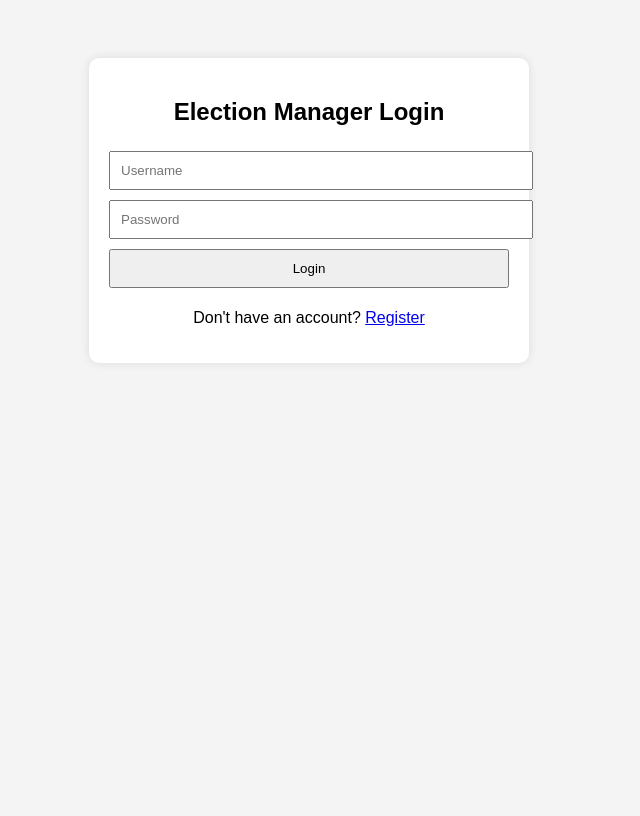
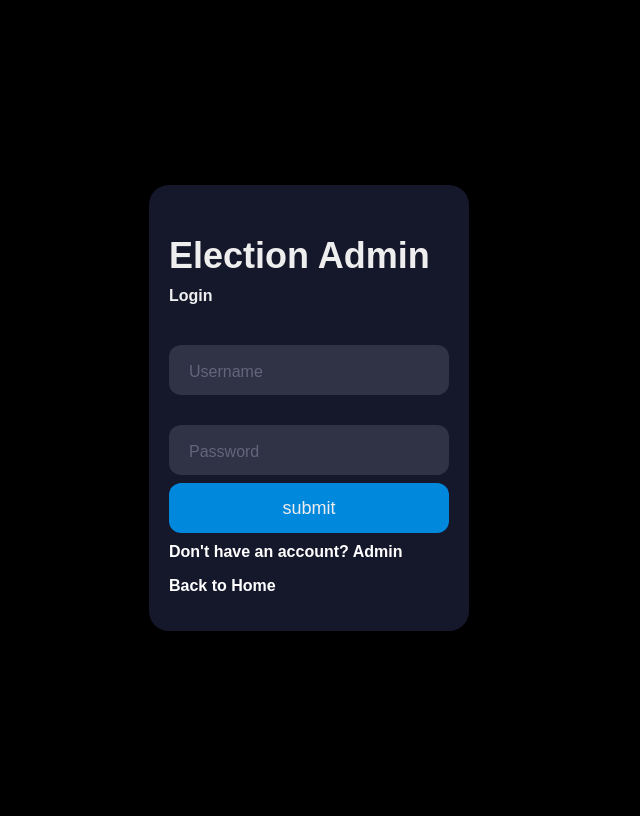
Before and after one commit to muhdzaheermv/votesphere-e-voting, a Django app: page /login_manager/ in a window 1280 px wide. Shown: the whole page, without its empty margins (331-971 px from the left). Before the commit the page ends 326 px from the top, so only its background shows below. Run offline with Django 5.2, Linux system fonts and the light colour scheme.

Commit message:
admin login template updated

```diff
--- /dev/null
+++ b/vote/static/css/manager_login.css
@@ -0,0 +1,124 @@
+body {
+  align-items: center;
+  background-color: #000;
+  display: flex;
+  justify-content: center;
+  height: 100vh;
+}
+
+.form {
+  background-color: #15172b;
+  border-radius: 20px;
+  box-sizing: border-box;
+  height: 470x;
+  padding: 20px;
+  width: 320px;
+}
+
+.title {
+  color: #eee;
+  font-family: sans-serif;
+  font-size: 36px;
+  font-weight: 600;
+  margin-top: 30px;
+}
+
+.subtitle {
+  color: #eee;
+  font-family: sans-serif;
+  font-size: 16px;
+  font-weight: 600;
+  margin-top: 10px;
+}
+
+.input-container {
+  height: 50px;
+  position: relative;
+  width: 100%;
+}
+
+.ic1 {
+  margin-top: 40px;
+}
+
+.ic2 {
+  margin-top: 30px;
+}
+
+.input {
+  background-color: #303245;
+  border-radius: 12px;
+  border: 0;
+  box-sizing: border-box;
+  color: #eee;
+  font-size: 18px;
+  height: 100%;
+  outline: 0;
+  padding: 4px 20px 0;
+  width: 100%;
+}
+
+.cut {
+  background-color: #15172b;
+  border-radius: 10px;
+  height: 20px;
+  left: 20px;
+  position: absolute;
+  top: -20px;
+  transform: translateY(0);
+  transition: transform 200ms;
+  width: 76px;
+}
+
+.cut-short {
+  width: 50px;
+}
+
+.input:focus ~ .cut,
+.input:not(:placeholder-shown) ~ .cut {
+  transform: translateY(8px);
+}
+
+.placeholder {
+  color: #65657b;
+  font-family: sans-serif;
+  left: 20px;
+  line-height: 14px;
+  pointer-events: none;
+  position: absolute;
+  transform-origin: 0 50%;
+  transition: transform 200ms, color 200ms;
+  top: 20px;
+}
+
+.input:focus ~ .placeholder,
+.input:not(:placeholder-shown) ~ .placeholder {
+  transform: translateY(-30px) translateX(10px) scale(0.75);
+}
+
+.input:not(:placeholder-shown) ~ .placeholder {
+  color: #808097;
+}
+
+.input:focus ~ .placeholder {
+  color: #dc2f55;
+}
+
+.submit {
+  background-color: #08d;
+  border-radius: 12px;
+  border: 0;
+  box-sizing: border-box;
+  color: #eee;
+  cursor: pointer;
+  font-size: 18px;
+  height: 50px;
+  margin-top: 8px;
+  // outline: 0;
+  text-align: center;
+  width: 100%;
+}
+
+.submit:active {
+  background-color: #06b;
+}
--- a/vote/templates/login_manager.html
+++ b/vote/templates/login_manager.html
@@ -1,51 +1,41 @@
+{% load static %}
 <!DOCTYPE html>
-<html lang="en">
-<head>
-    <meta charset="UTF-8">
-    <meta name="viewport" content="width=device-width, initial-scale=1.0">
-    <title>Login</title>
-    <style>
-        body {
-            font-family: Arial, sans-serif;
-            text-align: center;
-            background-color: #f4f4f4;
-            padding: 50px;
-        }
-        .container {
-            background: white;
-            padding: 20px;
-            border-radius: 10px;
-            box-shadow: 0px 0px 10px rgba(0, 0, 0, 0.1);
-            max-width: 400px;
-            margin: auto;
-        }
-        input, button {
-            width: 100%;
-            padding: 10px;
-            margin: 5px 0;
-        }
-        .error {
-            color: red;
-            font-size: 14px;
-        }
-    </style>
-</head>
-<body>
 
-    <div class="container">
-        <h2>Election Manager Login</h2>
+<html>
+    <head>
+        <meta charset="utf-8">
+        <meta http-equiv="X-UA-Compatible" content="IE=edge">
+        <title></title>
+        <meta name="description" content="">
+        <meta name="viewport" content="width=device-width, initial-scale=1">
+        <link rel="stylesheet" href="{% static 'css/manager_login.css' %}">
+    </head>
+    <body>
         <form method="POST">
             {% csrf_token %}
-            <input type="text" name="username" placeholder="Username" required>
-            <input type="password" name="password" placeholder="Password" required>
-            <button type="submit">Login</button>
+        <div class="form">
+            <div class="title">Election Admin</div>
+            <div class="subtitle">Login</div>
+            <div class="input-container ic1">
+              <input class="input" type="text" name="username" placeholder="" required/>
+              <div class="cut"></div>
+              <label for="username" class="placeholder">Username</label>
+            </div>
+            <div class="input-container ic2">
+              <input class="input" type="password" name="password" placeholder=" " required />
+              <div class="cut"></div>
+              <label for="Password" class="placeholder">Password</label>
+            </div>
+            {% if error %}
+            <p style="font-family: sans-serif; margin-top: 10px; color: red; color: red;">{{ error }}</p>
+        {% endif %}
+        <button type="text" class="submit">submit</button>
+        <p style="font-family: sans-serif; margin-top: 10px; color: white; font-weight: bold;">Don't have an account? <a style="font-family: sans-serif;text-align: center; text-decoration: none; color: white;" href="{% url 'register_manager' %}">Admin</a></p>
+        <p style="font-family: sans-serif; margin-top: 10px; color: white; font-weight: bold;">Back to  <a style="font-family: sans-serif;text-align: center; text-decoration: none; color: white;" href="{% url 'index' %}">Home</a></p>
+          </div>
         </form>
 
-        {% if error %}
-            <p style="color: red;">{{ error }}</p>
-        {% endif %}
-        <p>Don't have an account? <a href="/register_manager/">Register</a></p>
-    </div>
 
-</body>
+        <script src="" async defer></script>
+    </body>
 </html>
```
Also changed, not shown: vote/templates/login_manager copy.html (added, +51 -0 lines), db.sqlite3.
